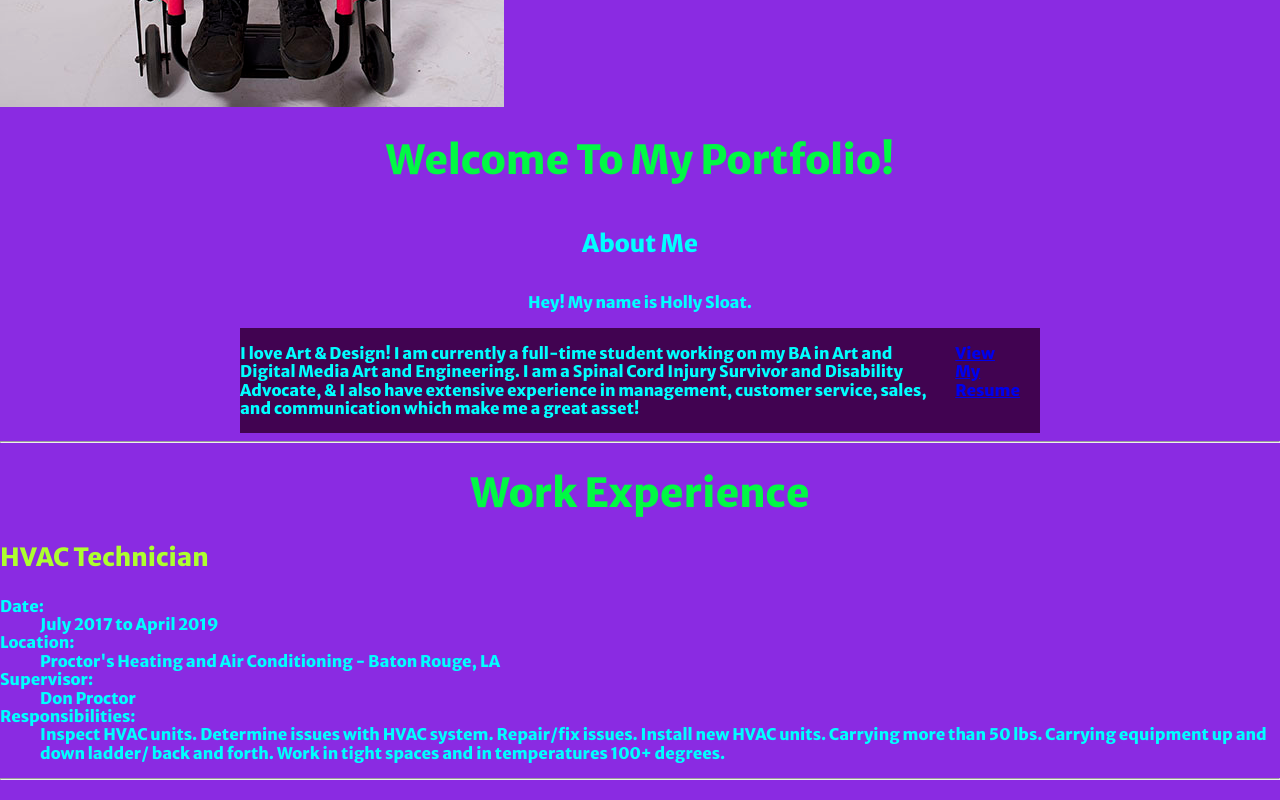
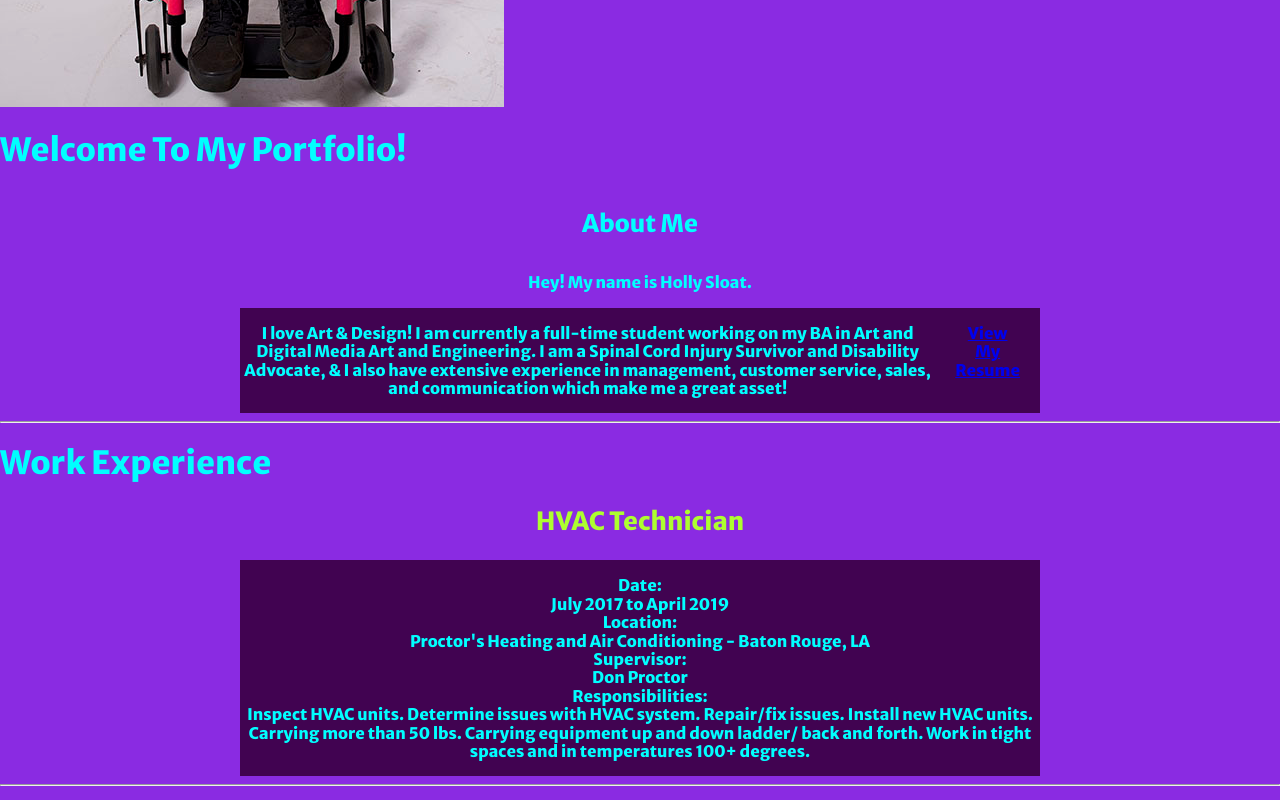
Before and after one commit to DollyHalo/Resume_HollySloat, a plain HTML site: page resume.html in a window 1280 px wide. Shown: the part 620-1420 px from the top of the page. Drawn offline with nearby package versions, Linux system fonts and the light colour scheme.

Commit message:
centered profile text

```diff
--- a/css/main.css
+++ b/css/main.css
@@ -7,20 +7,19 @@ margin-left: auto;
 margin-right: auto;
 
 }
-h1 {
+h1, {
     text-align: center;
     color:rgb(1, 249, 67);
     font-size: 40px;
-
 }
 
 
 h3 {
+    text-align: center;
     color: greenyellow;
     font-weight: bolder;
     font-size: 25px;
 }
-
 
 .pikachu {
     display: flex;
@@ -34,6 +33,7 @@ h3 {
 
 .yellow-tiger-row {
         display: flex;
+                text-align: center;
                 background-color: rgb(65, 3, 81);
                 max-width: 800px;
                 margin-left: auto;
@@ -41,13 +41,23 @@ h3 {
                 gap: 20px
 }
 
+dl, dt, dd {
+    text-align: center;
+    background-color: rgb(65, 3, 81);
+    max-width: 800px;
+    margin-left: auto;
+    margin-right: auto;
+    gap: 20px
+}
 
-
-
-
-
-
-
+.hvac-tech {
+    display: flex;
+            background-color: rgb(65, 3, 81);
+            max-width: 800px;
+            margin-left: auto;
+            margin-right: auto;
+            gap: 20px
+}
 
 
 .pink-link {
--- a/resume.html
+++ b/resume.html
@@ -40,7 +40,7 @@
     <hr>
     <h1>Work Experience</h1>
     <h3>HVAC Technician</h3>
-    <dl>
+    <div class=" hvac-tech"><dl>
       <dt>Date:</dt>
       <dd>July 2017 to April 2019</dd>
       <dt>Location:</dt>
@@ -49,8 +49,10 @@
       <dd>Don Proctor</dd>
       <dt>Responsibilities:</dt>
       <dd>Inspect HVAC units. Determine issues with HVAC system. Repair/fix issues. Install new HVAC units. Carrying more than 50 lbs. Carrying equipment up and down ladder/ back and forth. Work in tight spaces and in temperatures 100+ degrees.</dd>
-    </dl>
+    </dl></div>
+
     <hr>
+
     <h3>Sales Floor Associate</h3>
     <dl>
       <dt>Date:</dt>
```
